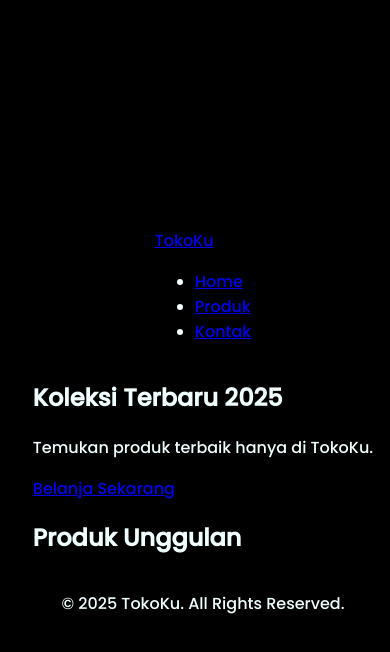
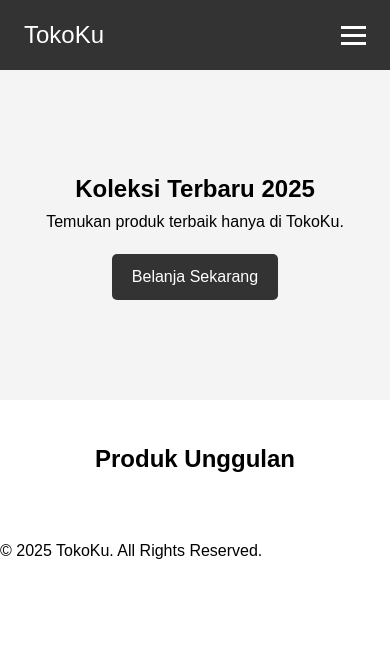
Before and after one commit to rachman-nafis/Website., a plain HTML site: page flower.html in a window 390 px wide. Drawn offline with Linux system fonts and the light colour scheme; a script that the page names is missing.

Commit message:
Update style.css

```diff
--- a/style.css
+++ b/style.css
@@ -1,70 +1,125 @@
-@import url('https://fonts.googleapis.com/css2?family=Poppins:ital,wght@0,500;1,900&display=swap');
-*{
-    font-family: 'Poppins',cursive;
+/* General Styling */
+* {
+    margin: 0;
+    padding: 0;
+    box-sizing: border-box;
 }
-body{
-    color: azure;
-    width: 100%;
-    height: 100vh;
+
+body {
+    font-family: 'Poppins', sans-serif;
+    line-height: 1.6;
+}
+
+/* Navbar */
+.navbar {
     display: flex;
-    flex-direction: column;
+    justify-content: space-between;
     align-items: center;
-    justify-content: center;
-    background-color: black;
+    padding: 1rem 1.5rem;
+    background-color: #333;
+    color: white;
 }
-.greetings{
-    font-size: 6rem;
-    font-weight: 900;
+
+.nav-branding {
+    font-size: 1.5rem;
+    color: white;
+    text-decoration: none;
 }
-.greetings > span{
-    animation: glow 2.5s ease-in-out infinite;
+
+.nav-menu {
+    display: flex;
+    list-style: none;
+    gap: 20px;
 }
-@keyframes glow{
-    0%, 100%{
-        color: #fff;
-        text-shadow: 0 0 12px #39c6d6, 0 0 50px #39c6d6, 0 0 100px #39c6d6;
+
+.nav-link {
+    color: white;
+    text-decoration: none;
+    transition: color 0.3s;
+}
+
+.nav-link:hover {
+    color: #ddd;
+}
+
+.hamburger {
+    display: none; /* Sembunyikan di desktop */
+    cursor: pointer;
+}
+
+.bar {
+    display: block;
+    width: 25px;
+    height: 3px;
+    margin: 5px auto;
+    background-color: white;
+}
+
+/* Hero Section */
+.hero {
+    text-align: center;
+    padding: 100px 20px;
+    background-color: #f4f4f4;
+}
+
+.cta-button {
+    display: inline-block;
+    margin-top: 20px;
+    padding: 10px 20px;
+    background-color: #333;
+    color: white;
+    text-decoration: none;
+    border-radius: 5px;
+}
+
+/* Product Gallery */
+.product-gallery {
+    padding: 40px 20px;
+    text-align: center;
+}
+
+.product-grid {
+    display: grid;
+    grid-template-columns: repeat(auto-fit, minmax(250px, 1fr));
+    gap: 20px;
+    margin-top: 20px;
+}
+
+.product-card {
+    border: 1px solid #ddd;
+    border-radius: 5px;
+    padding: 15px;
+    text-align: center;
+}
+
+.product-card img {
+    max-width: 100%;
+    height: auto;
+    margin-bottom: 10px;
+}
+
+/* Responsive Design */
+@media(max-width: 768px) {
+    .nav-menu {
+        position: fixed;
+        left: -100%;
+        top: 60px; /* Tinggi navbar */
+        flex-direction: column;
+        background-color: #333;
+        width: 100%;
+        text-align: center;
+        transition: 0.3s;
     }
-    10%, 90%{
-        color: #111;
-        text-shadow: none;
+
+    .nav-menu.active {
+        left: 0;
+    }
+
+    .nav-item {
+        padding: 1rem 0;
+    }
+
+    .hamburger {
+        display: block; /* Tampilkan di mobile */
     }
 }
-.greetings > span:nth-child(2){
-    animation-delay: .2s ;
-}
-.greetings > span:nth-child(3){
-    animation-delay: .4s ;
-}
-.greetings > span:nth-child(4){
-    animation-delay: .6s;
-}
-.greetings > span:nth-child(5){
-    animation-delay: .8s;
-}
-
-.description{
-    font-size: 1.5rem;
-    margin-bottom: 20px;
-}
-
-.button a{
-    text-decoration: none;
-    font-size: 1rem;
-    color: #111;
-}
-
-@media screen and (max-width:574px){
-    .greetings{
-        display: block;
-        font-size: 3rem;
-        font-weight: 500;
-        text-align: center;
-    }
-    .description{
-        font-size: 1rem;
-    }
-
-    .button a{
-        font-size: .5rem;
-    }
-}
```
